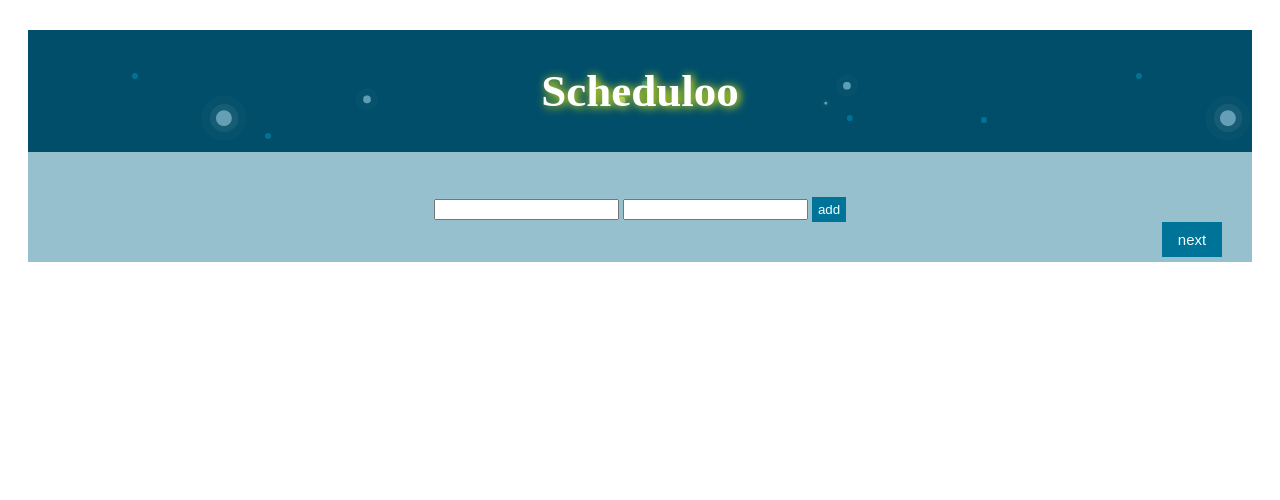
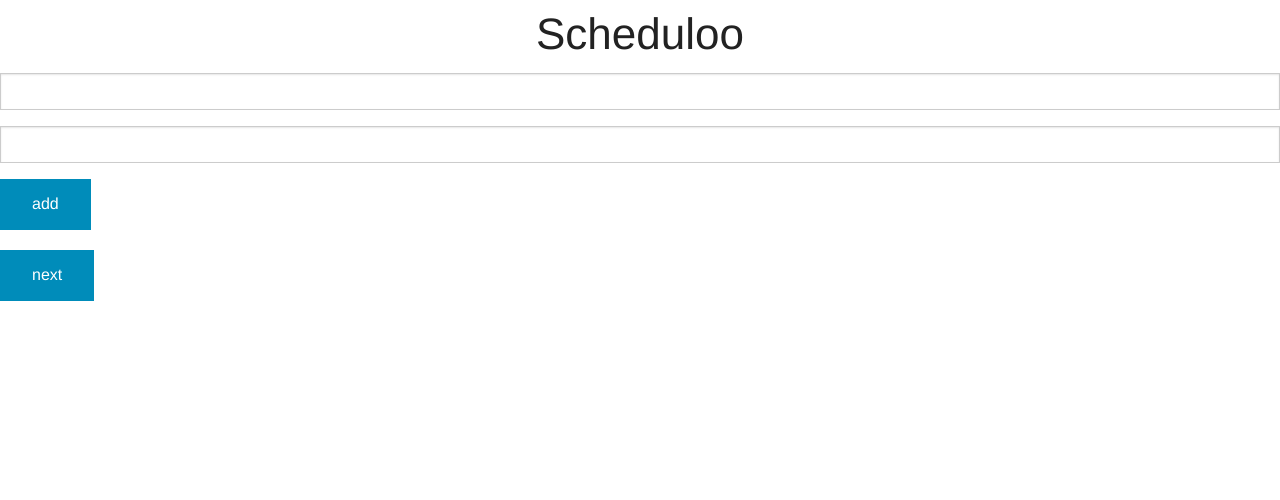
Before and after one commit to 0x486F626F/Scheduloo-Web, a Django app: template templates/scheduloo.html in a window 1280 px wide. Shown: the top 500 px of the page. Before the commit the page ends 262 px from the top, so only its background shows below. Run offline with Django 3.2, Linux system fonts and the light colour scheme; the template is opened without the code that fills it, so the values that code supplies are empty; some libraries are stand-ins or nearby versions.

Commit message:
update css

```diff
--- a/templates/scheduloo.html
+++ b/templates/scheduloo.html
@@ -1,13 +1,22 @@
 <!DOCTYPE html>
 {% load staticfiles %}
-<html>
+<html class="no-js" lang="en" >
 	<head>
+        <meta charset="utf-8">
+        <meta name="viewport" content="width=device-width, initial-scale=1.0">
         <title>Scheduloo</title>
-        <link rel="stylesheet" type="text/css" href="../static/css/templates.css">
+
+        <link rel="stylesheet" type="text/css" href="{% static "css/normalize.css" %}">
+        <link rel="stylesheet" type="text/css" href="{% static "css/foundation.css" %}">
+
         <script src="https://ajax.googleapis.com/ajax/libs/jquery/2.1.3/jquery.min.js"></script>
         <script src="http://ajax.googleapis.com/ajax/libs/angularjs/1.3.5/angular.min.js"></script>
+
 		<script src="{% static "js/scheduloo.js" %}"></script>
         <script src="{% static "js/rangeslider.min.js" %}"></script>
+        <script src="{% static "js/foundation.min.js" %}"></script>
+        <script src="{% static "js/vendor/modernizr.js" %}"></script>
+
 	</head>
 	<body  ng-app="scheduloo" ng-controller="scheduloo-controller">
 		<h1 ALIGN="center">Scheduloo</h1>
@@ -55,7 +64,8 @@
 			<button class="back-btn" ng-click="step1=true; step2=true; step3=false">back</button>
 			<button class="next-btn" ng-click="step1=false; step2=false; step3=false">Start Over</button>
 		</div>
+
         <script>$('input[type="range"]').rangeslider();</script>
-
+        <script>$(document).foundation();</script>
 	</body>
 </html>
```
